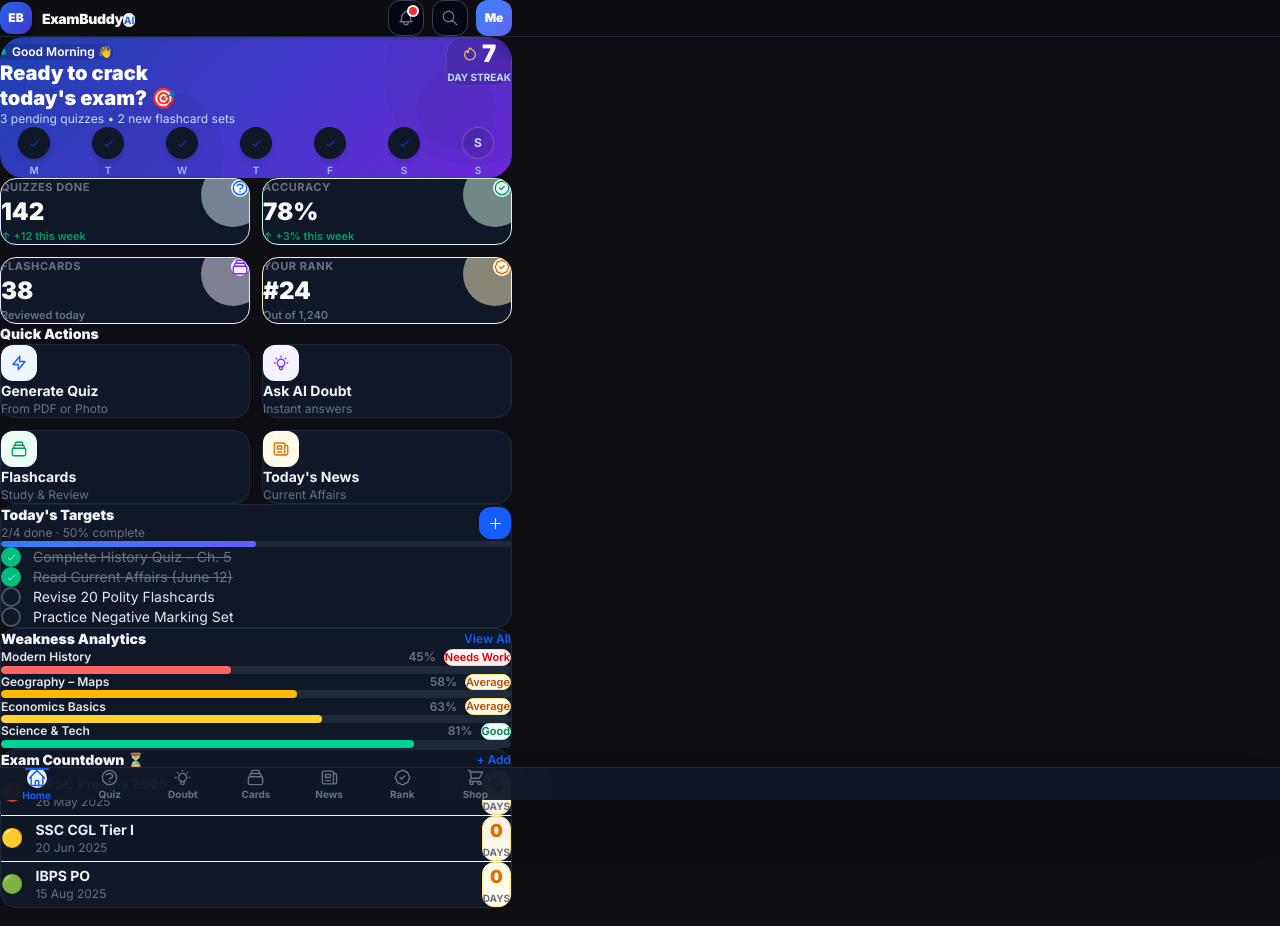
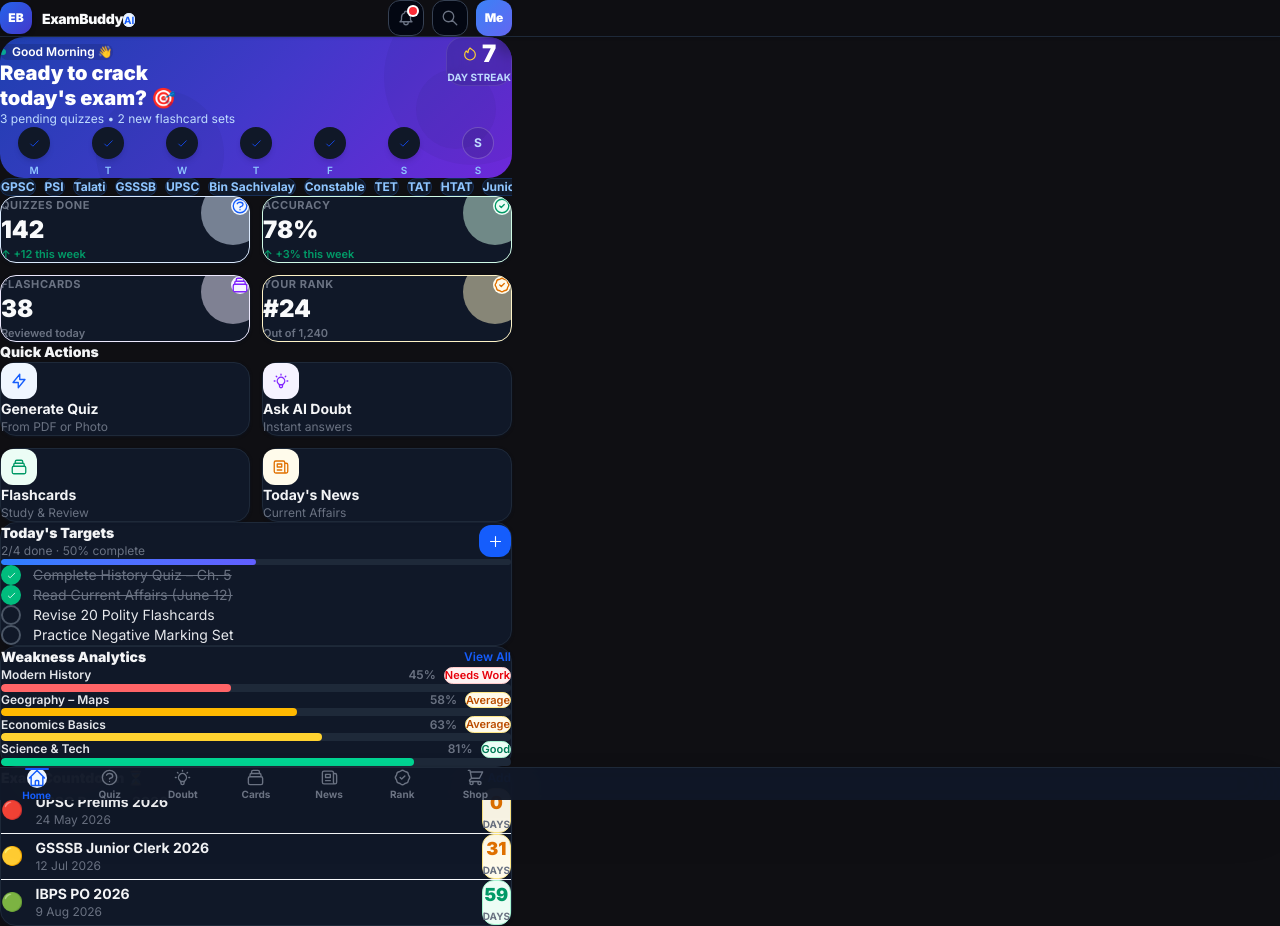
Before and after one commit to govappbuilder-hue/-exambuddy, a Next.js app: page / in a window 1280 px wide. Built offline with nearby package versions, Linux system fonts and the light colour scheme.

Commit message:
Fix: GOV_EXAMS tags, exam countdown 2026 dates, job notifications, doubt solver topics

```diff
--- a/src/app/doubt-solver/page.jsx
+++ b/src/app/doubt-solver/page.jsx
@@ -3,12 +3,14 @@ import { useState, useRef, useEffect } from 'react';
 import { useRouter } from 'next/navigation';
 
 const QUICK_TOPICS = [
-  '📜 બંધારણ ના Article 356 સમજાવો',
-  '🔢 LCM અને HCF ની ટ્રિક',
-  '🌍 ભારત ની નદીઓ ની યાદી',
-  '📰 Lok Sabha vs Rajya Sabha તફાવત',
-  '🧩 Syllogism solve કેવી રીતે?',
-  '🏛️ ગુપ્ત સામ્રાજ્ય ક્યારે હતું?',
+  '📜 GPSC Mukhya Pariksha Syllabus શું છે?',
+  '🔢 Talati ની ગણિત ની Short Tricks',
+  '🌍 ગુજરાત ના જિલ્લા અને તેમની વિશેષતા',
+  '📰 GSSSB Junior Clerk ની તૈયારી કેવી રીતે કરવી?',
+  '🧩 Reasoning ના Series Question Solve કેવી રીતે?',
+  '🏛️ ગુજરાત નો ઇતિહાસ — સોલંકી વંશ',
+  '⚖️ ભારતીય બંધારણ ના Fundamental Rights',
+  '💻 Computer Awareness — MS Excel Shortcuts',
 ];
 
 const INITIAL_MESSAGE = {
--- a/src/app/globals.css
+++ b/src/app/globals.css
@@ -48,3 +48,6 @@ html {
 button {
   transition: all 0.15s ease;
 }
+/* Hide scrollbar for tag chips row */
+.scrollbar-hide::-webkit-scrollbar { display: none; }
+.scrollbar-hide { -ms-overflow-style: none; scrollbar-width: none; }
--- a/src/app/page.jsx
+++ b/src/app/page.jsx
@@ -135,15 +135,22 @@ const DashboardTab = ({ setActiveTab }) => {
 
   // ✅ BUG FIX 5: Live exam countdown using real dates
   const examDates = [
-    { exam: "UPSC Prelims 2025", date: new Date("2025-05-26"), icon: "🔴" },
-    { exam: "SSC CGL Tier I", date: new Date("2025-06-20"), icon: "🟡" },
-    { exam: "IBPS PO", date: new Date("2025-08-15"), icon: "🟢" },
+    { exam: "UPSC Prelims 2026", date: new Date("2026-05-24"), icon: "🔴" },
+    { exam: "GSSSB Junior Clerk 2026", date: new Date("2026-07-12"), icon: "🟡" },
+    { exam: "IBPS PO 2026", date: new Date("2026-08-09"), icon: "🟢" },
   ];
   const today = new Date();
   const exams = examDates.map(e => {
     const diff = Math.ceil((e.date - today) / (1000 * 60 * 60 * 24));
     return { ...e, days: diff > 0 ? diff : 0, urgent: diff <= 14 && diff > 0, dateStr: e.date.toLocaleDateString("en-IN", { day: "numeric", month: "short", year: "numeric" }) };
   });
+
+  // ✅ FIX: 17 Gujarat exam tags
+  const GOV_EXAMS = [
+    "GPSC", "PSI", "Talati", "GSSSB", "UPSC", "Bin Sachivalay",
+    "Constable", "TET", "TAT", "HTAT", "Junior Clerk", "Forest Guard",
+    "Police Sub-Inspector", "Revenue Talati", "GPSC AE", "IBPS PO", "Railway NTPC",
+  ];
 
   return (
     <div className="space-y-5">
@@ -183,6 +190,15 @@ const DashboardTab = ({ setActiveTab }) => {
             ))}
           </div>
         </div>
+      </div>
+
+      {/* ✅ FIX: GOV_EXAMS Tags row */}
+      <div className="flex gap-2 overflow-x-auto pb-1 -mx-1 px-1 scrollbar-hide">
+        {GOV_EXAMS.map((tag) => (
+          <span key={tag} className="flex-shrink-0 text-xs font-bold text-blue-300 bg-blue-500/10 border border-blue-500/20 rounded-full px-3 py-1.5 whitespace-nowrap">
+            {tag}
+          </span>
+        ))}
       </div>
 
       {/* Stats */}
@@ -1126,9 +1142,9 @@ const MarketplaceTab = () => {
         </div>
         <div className="space-y-1">
           {[
-            { title: "UPSC CSE 2025 Notification", date: "Out Now", hot: true },
-            { title: "SSC CGL 2024 Result", date: "Jun 10", hot: false },
-            { title: "IBPS PO 2025 Apply", date: "Jul 1", hot: false },
+            { title: "UPSC CSE 2025 — Mains Result Out", date: "Out Now", hot: true },
+            { title: "GSSSB Junior Clerk 2026 Notification", date: "New", hot: true },
+            { title: "IBPS PO 2026 Apply Online", date: "Aug 9", hot: false },
           ].map((j, i) => (
             <div key={i} className={`flex items-center justify-between py-2 border-b border-emerald-100 last:border-0 ${j.hot ? "bg-red-50/50 -mx-4 px-4 rounded-xl" : ""}`}>
               <p className={`text-xs font-bold ${j.hot ? "text-red-700" : "text-gray-200"}`}>{j.title}</p>
```
